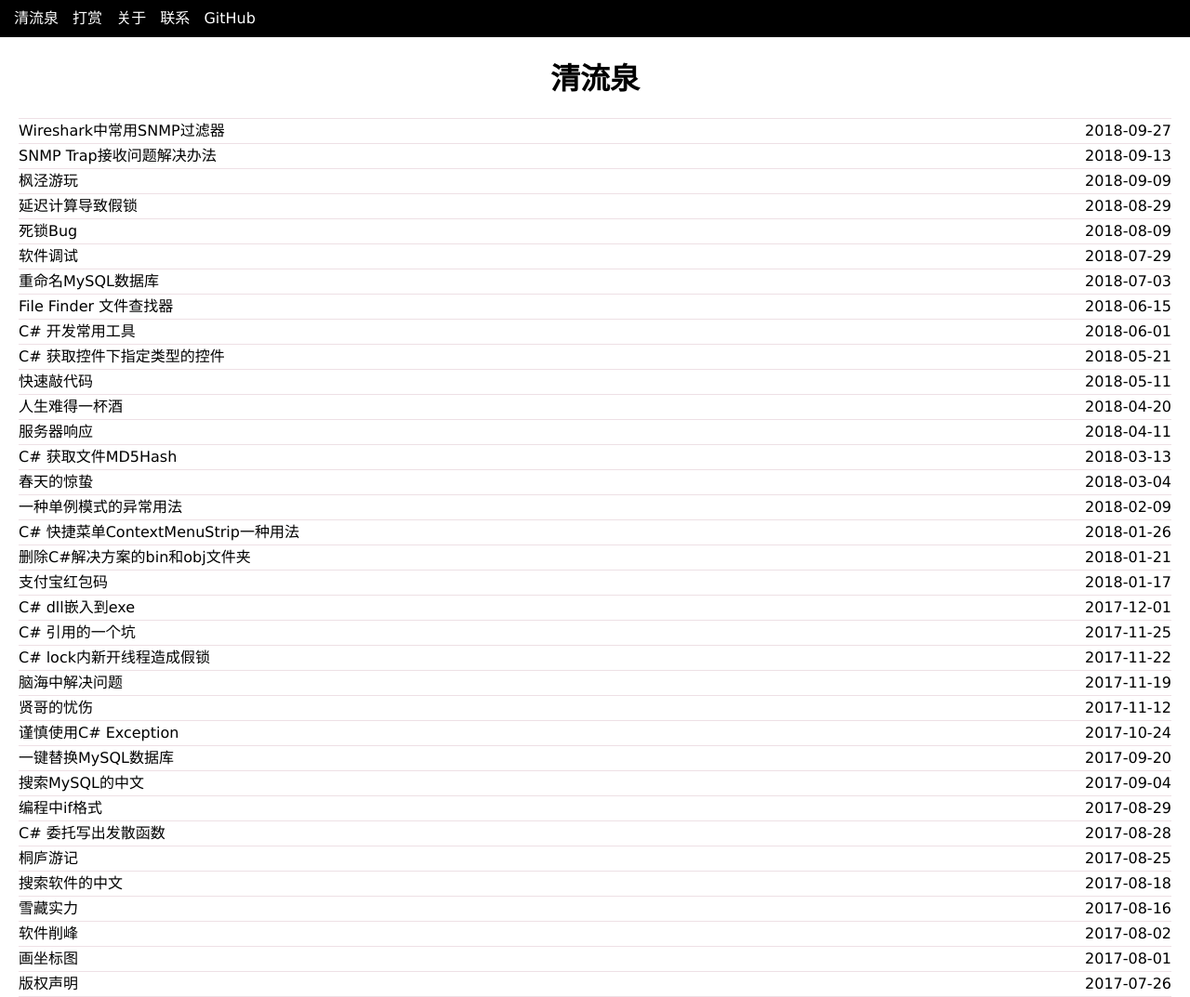
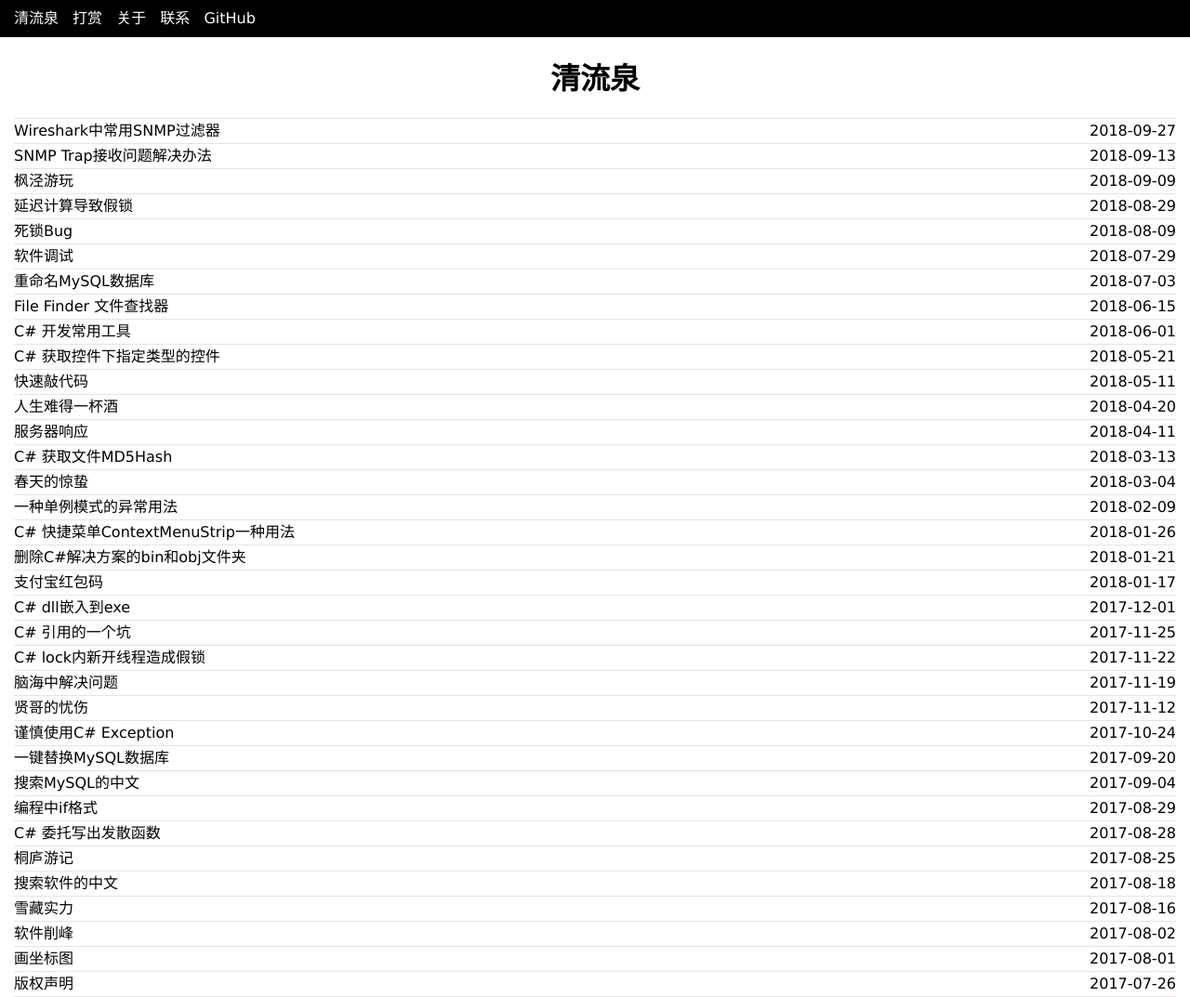
Before and after one commit to yinyongxian/yinyongxian.github.io, a Jekyll site: the page built from index.html, in a window 1280 px wide. Shown: the whole page at 93% size. Built offline with Jekyll 4.4.1, drawn with Linux system fonts in a browser that asks for light colours.

Commit message:
边距：10px -> 5px

```diff
--- a/Media/style/main.css
+++ b/Media/style/main.css
@@ -138,5 +138,5 @@ tr {
 	text-align: center;
 }
 .body-content {
-	margin: 0px 10px;
+	margin: 0px 5px;
 }
```
